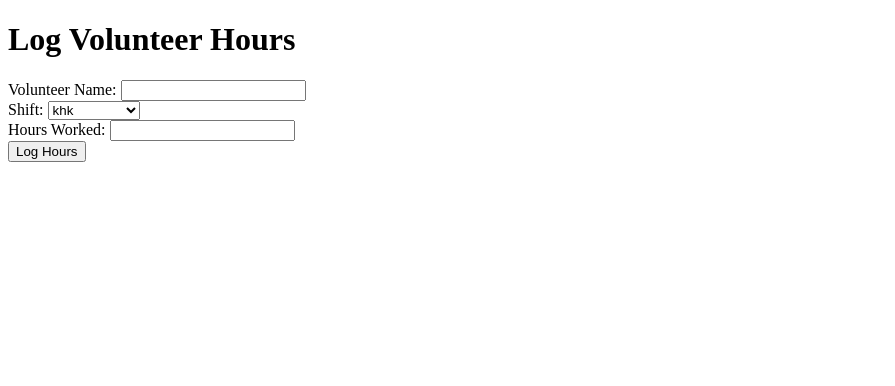
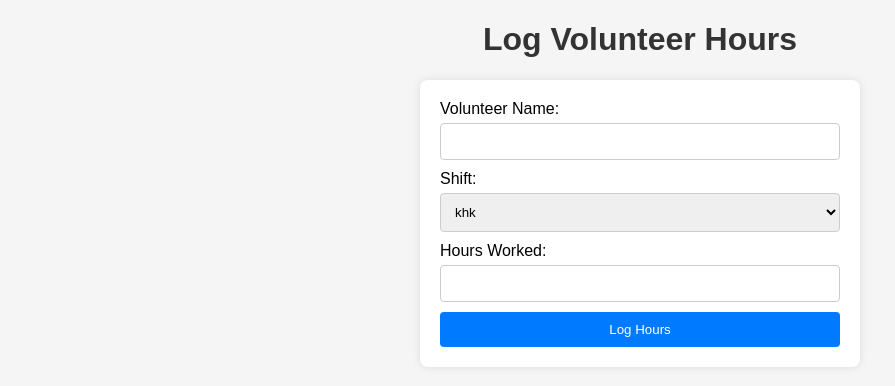
Before and after one commit to HamimMahdie/FoodnStuffscheduler, a Flask app: page /log_hours in a window 1280 px wide. Shown: the top 386 px of the page, without its empty margins (0-895 px from the left). Run offline with Flask 3, Linux system fonts and the light colour scheme; data comes from the database, SQL or seed files in the repository.

Commit message:
log_hours.html

```diff
--- a/templates/log_hours.html
+++ b/templates/log_hours.html
@@ -4,9 +4,54 @@
     <meta charset="UTF-8">
     <meta name="viewport" content="width=device-width, initial-scale=1.0">
     <title>Log Volunteer Hours</title>
+    <style>
+        body {
+            font-family: Arial, sans-serif;
+            margin: 0;
+            padding: 0;
+            background-color: #f5f5f5;
+        }
+        h1 {
+            text-align: center;
+            color: #333;
+        }
+        form {
+            max-width: 400px;
+            margin: 20px auto;
+            background-color: #fff;
+            padding: 20px;
+            border-radius: 8px;
+            box-shadow: 0px 0px 10px rgba(0, 0, 0, 0.1);
+        }
+        label {
+            display: block;
+            margin-bottom: 5px;
+        }
+        input, select {
+            width: 100%;
+            padding: 10px;
+            margin-bottom: 10px;
+            border: 1px solid #ccc;
+            border-radius: 4px;
+            box-sizing: border-box;
+        }
+        button {
+            width: 100%;
+            padding: 10px;
+            background-color: #007bff;
+            color: #fff;
+            border: none;
+            border-radius: 4px;
+            cursor: pointer;
+        }
+        button:hover {
+            background-color: #0056b3;
+        }
+    </style>
 </head>
 <body>
     <h1>Log Volunteer Hours</h1>
+    <div>
         {% with messages = get_flashed_messages() %}
             {% if messages %}
                 {% for message in messages %}
@@ -14,17 +59,18 @@
                 {% endfor %}
             {% endif %}
         {% endwith %}
+    </div>
     <form action="{{ url_for('log_hours') }}" method="post">
         <label for="volunteer_name">Volunteer Name:</label>
-        <input type="text" id="volunteer_name" name="volunteer_name" required><br>
+        <input type="text" id="volunteer_name" name="volunteer_name" required>
         <label for="shift_id">Shift:</label>
         <select id="shift_id" name="shift_id" required>
             {% for shift in shifts %}
                 <option value="{{ shift[0] }}">{{ shift[1] }}</option>
             {% endfor %}
-        </select><br>
+        </select>
         <label for="hours_worked">Hours Worked:</label>
-        <input type="number" id="hours_worked" name="hours_worked" step="0.5" min="0" required><br>
+        <input type="number" id="hours_worked" name="hours_worked" step="0.5" min="0" required>
         <button type="submit">Log Hours</button>
     </form>
 </body>
```
Lines whose indentation alone changed are shown as unchanged.
